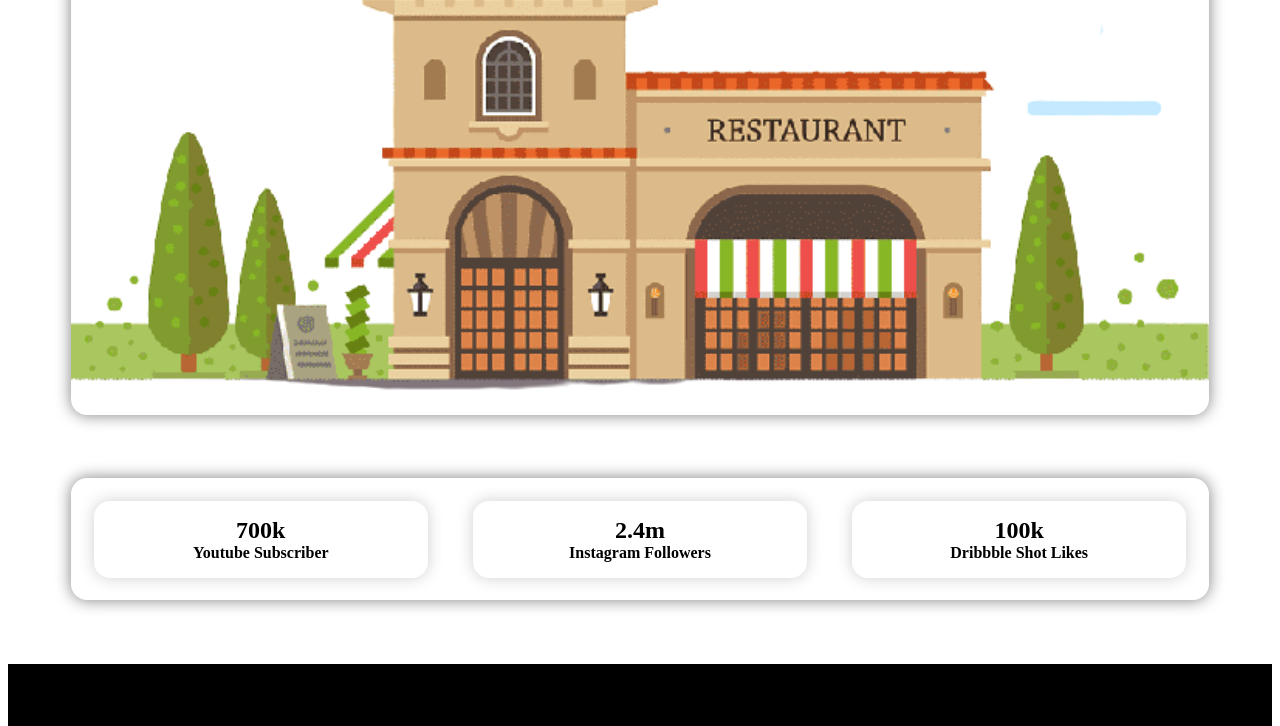
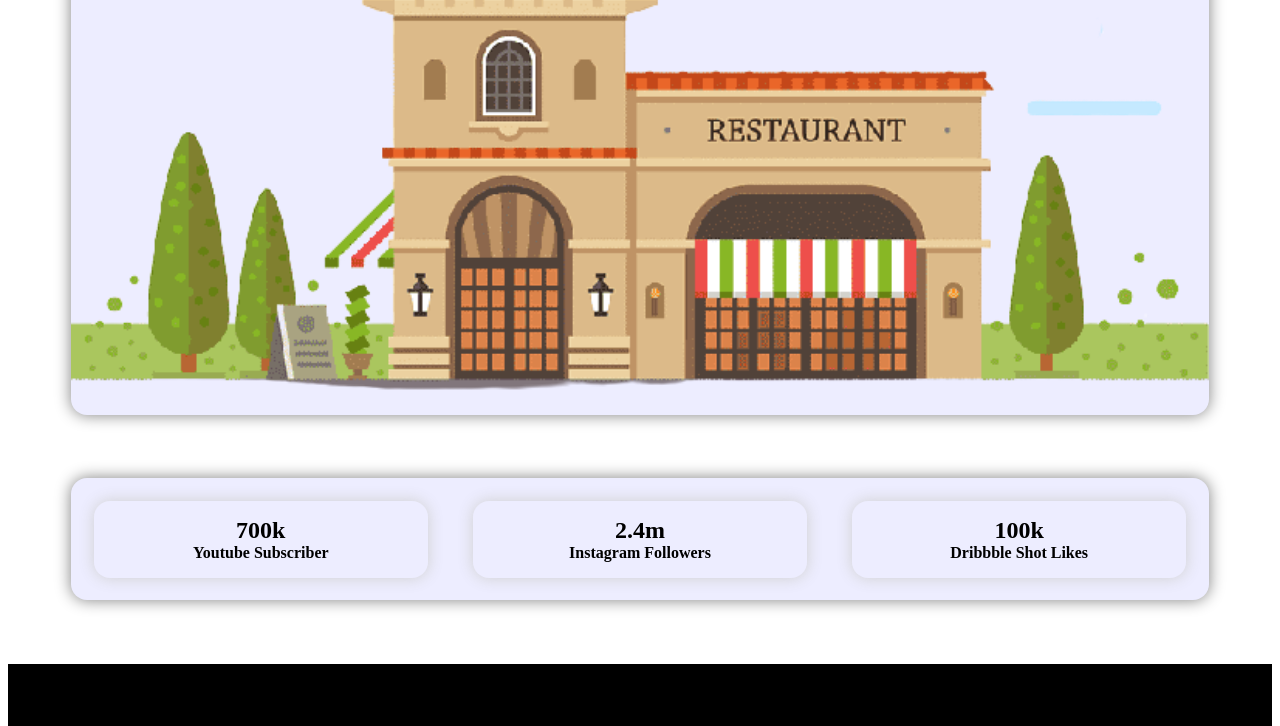
Before and after one commit to RnRukon/Food-Network-web-site, a plain HTML site: page index.html in a window 1280 px wide. Shown: the part 3363-4089 px from the top of the page. Drawn offline with Linux system fonts and the light colour scheme.

Commit message:
update project

```diff
--- a/style/networking.css
+++ b/style/networking.css
@@ -5,6 +5,7 @@
     border-radius: 1em;
     padding-top: 2em;
     color: rgb(23, 126, 10);
+    background-color: rgb(237, 237, 255);
 }
 
 .restaurant img {
@@ -17,6 +18,7 @@
     box-shadow: 0 0 1em gray;
     margin: 5%;
     border-radius: 1em;
+    background-color: rgb(237, 237, 255);
 }
 
 .networking-side h3 {
@@ -44,4 +46,5 @@
     padding: 1em;
     box-shadow: 0 0 1em rgb(207, 207, 207);
     border-radius: 1em;
+    background-color: rgb(237, 237, 255);
 }
--- a/style/rechipes.css
+++ b/style/rechipes.css
@@ -6,7 +6,7 @@
 .Rechipes {
     text-align: center;
     padding: 2%;
-    /* background-color: rgb(219, 185, 202); */
+    background-color: rgb(237, 237, 255);
     border-radius: 20px;
     margin: 5%;
     box-shadow: 1px 1px 10px 3px rgb(202, 202, 202);
```
Also changed, not shown: index.html (+2 -0 lines).
